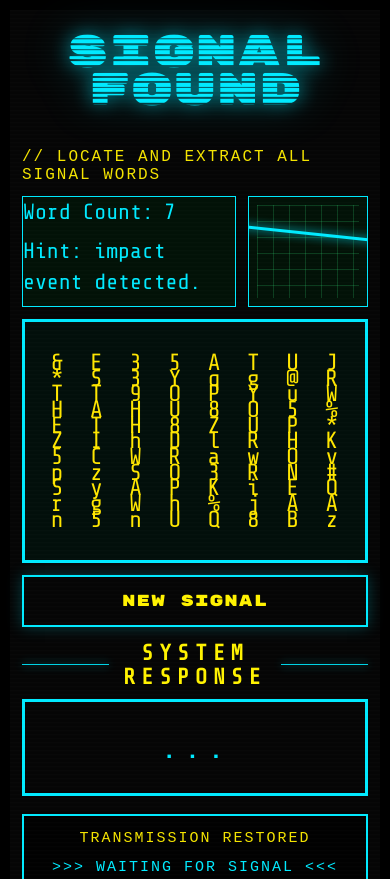
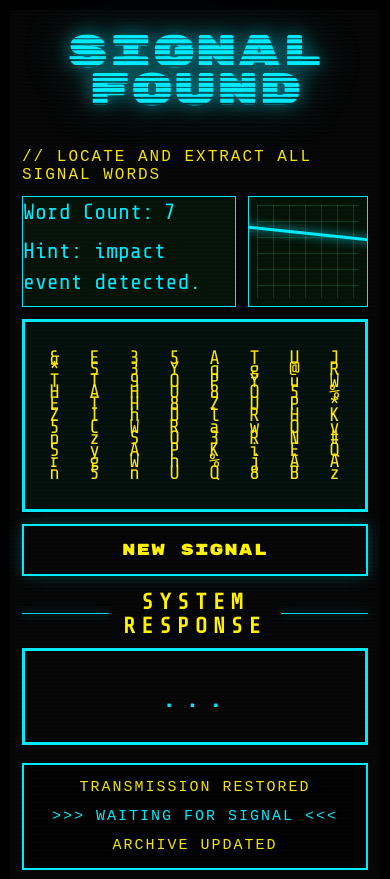
Before and after one commit to Bluecats3/SignalFound, a website: page index.html in a window 390 px wide. Shown: the top 879 px of the page. Drawn offline with nearby package versions, Linux system fonts and the light colour scheme.

Commit message:
Adjust mobile settings

```diff
--- a/style.css
+++ b/style.css
@@ -621,6 +621,8 @@ button:hover {
 
 @media (max-width: 600px) {
 
+
+
   body {
     padding: 10px;
   }
@@ -667,7 +669,7 @@ button:hover {
   /* decoder panel */
 
   .decoderPanel {
-    padding: 10px;
+    padding: 8px;
   }
 
   /* word grid */
@@ -675,10 +677,10 @@ button:hover {
 .wordGrid {
   display: grid;
   grid-template-columns: repeat(8, minmax(0, 1fr));
-  gap: 2px;
+  gap: 0px;
   width: 100%;
   max-width: 100%;
-  padding: 4px;
+  padding: 2px;
   box-sizing: border-box;
   overflow: hidden;
 }
@@ -700,7 +702,7 @@ button:hover {
   display: flex;
   align-items: center;
   justify-content: center;
-  font-size: clamp(1.2rem, 6vw, 2rem) !important;
+  font-size: clamp(1rem, 5vw, 1.6rem) !important;
 }
 
   button {
```
